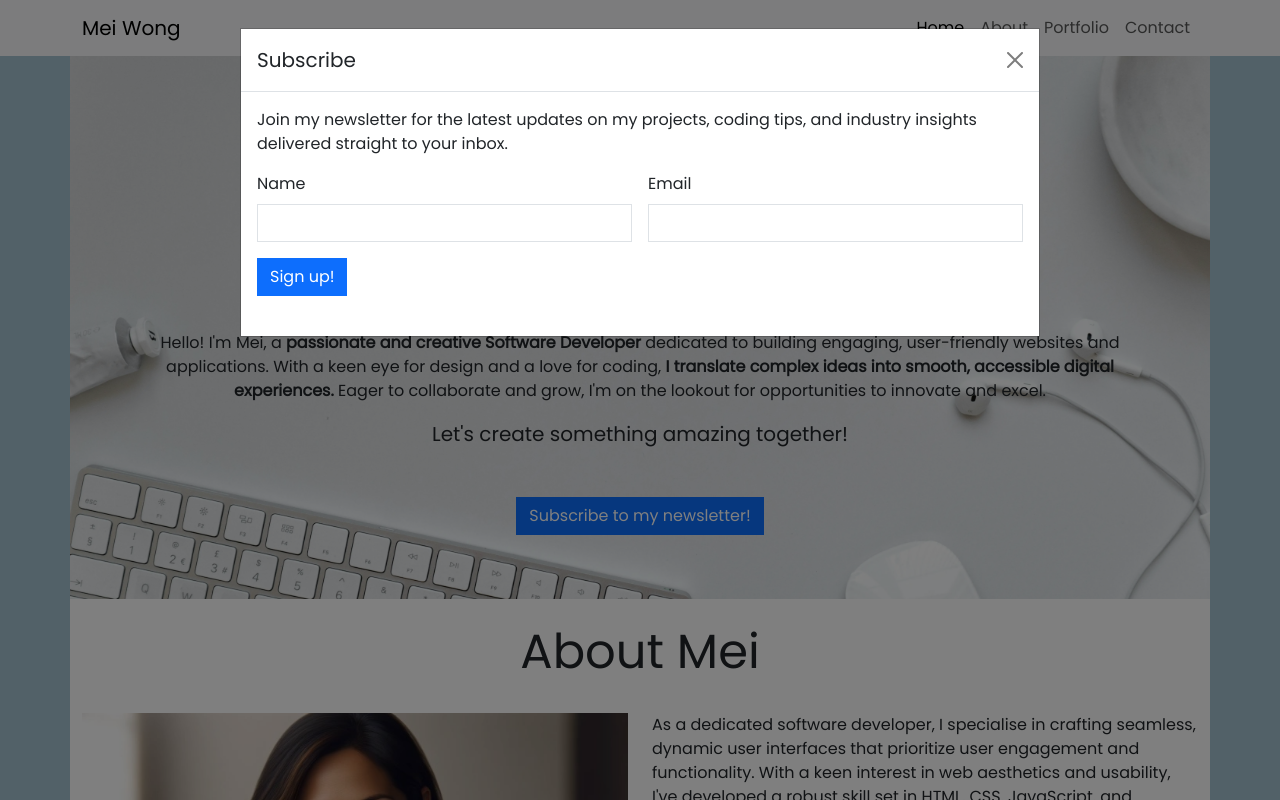
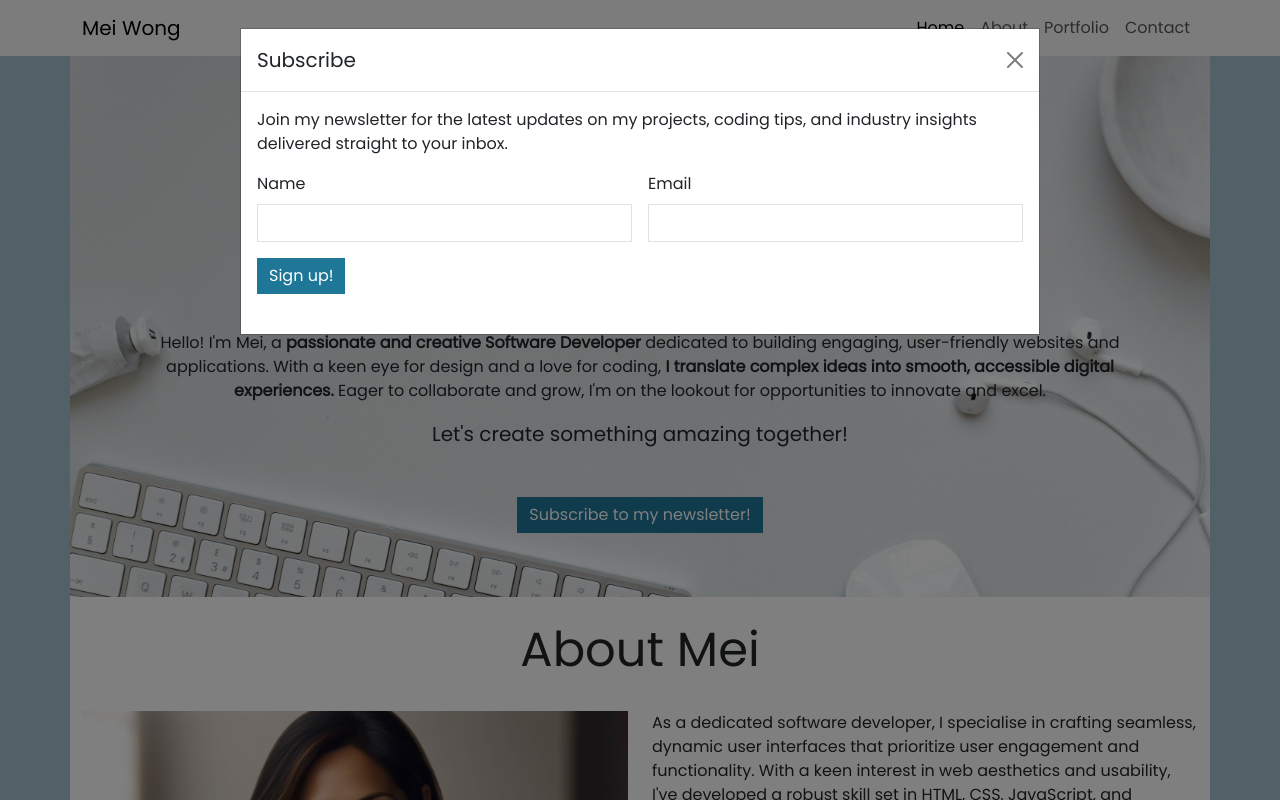
Before and after one commit to AzzaPJones/dev-portfolilo, a plain HTML site: page index.html in a window 1280 px wide. Both pictures are taken after a click on the button "Subscribe to my newsletter!". Shown: the top 800 px of the page. Drawn offline with nearby package versions, Linux system fonts and the light colour scheme.

Commit message:
add custom button styling

```diff
--- a/assets/css/style.css
+++ b/assets/css/style.css
@@ -25,6 +25,17 @@ h2 {
 .sharp-corners,
 .sharp-corners * {
     border-radius: 0;
+}
+
+.custom-button {
+    background-color: #1f7798;
+    border: #1f7798;
+    /*mid-blue*/
+}
+
+.custom-button:hover {
+    background-color: #1d6d8a;
+    border: #1d6d8a;
 }
 
 /*About section*/
--- a/index.html
+++ b/index.html
@@ -67,7 +67,7 @@
                 <p class="lead mb-5">Let's create something amazing together!</p>
 
                 <!-- Button trigger modal -->
-                <button type="button" class="btn btn-primary sharp-corners" data-bs-toggle="modal"
+                <button type="button" class="btn btn-primary sharp-corners custom-button" data-bs-toggle="modal"
                     data-bs-target="#exampleModal">
                     Subscribe to my newsletter!
                 </button>
@@ -219,7 +219,7 @@
                         <textarea class="form-control " id="message" rows="3"></textarea>
                     </div>
                     <div class="col-12">
-                        <button type="submit" class="btn btn-primary ">Send</button>
+                        <button type="submit" class="btn btn-primary custom-button">Send</button>
                     </div>
                 </form>
             </div>
@@ -246,7 +246,8 @@
                                 <input type="email" class="form-control sharp-corners" id="inputEmail">
                             </div>
                             <div class="col-12 mb-4">
-                                <button type="submit" class="btn btn-primary sharp-corners">Sign up!</button>
+                                <button type="submit" class="btn btn-primary sharp-corners custom-button">Sign
+                                    up!</button>
                             </div>
                         </form>
                     </div>
```
